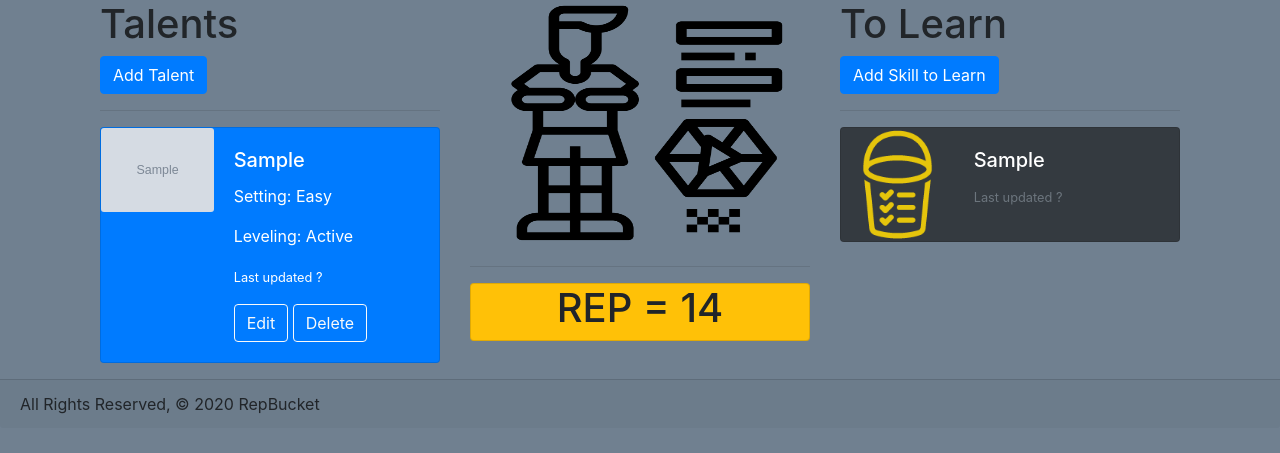
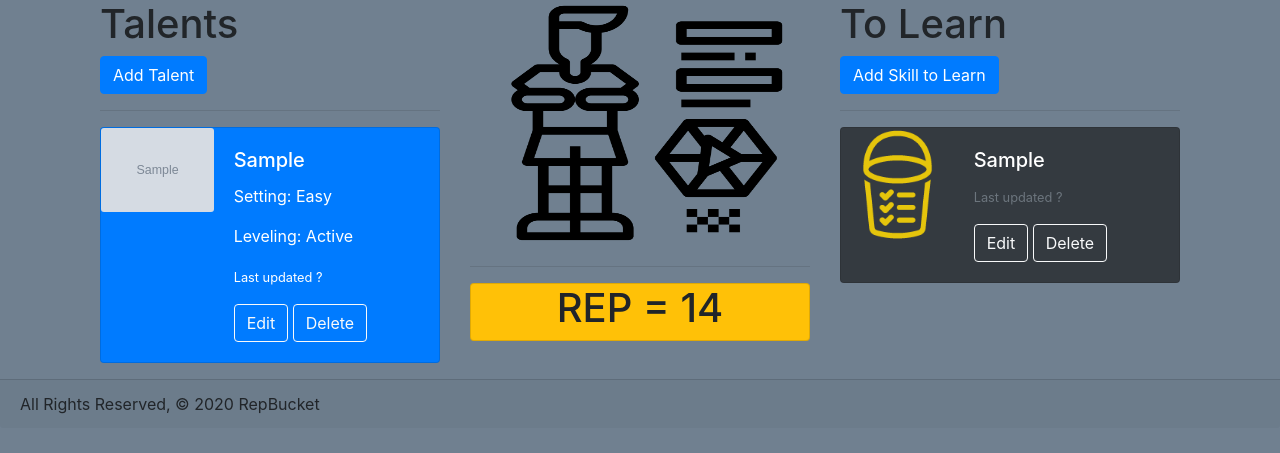
Before and after one commit to ak89mkii/Repbucket-project-04, a Django app: page /talents/ in a window 1280 px wide. Shown: the part 241-694 px from the top of the page. Run offline with Django 3.2, Linux system fonts and the light colour scheme; a user stored in the database is signed in; tables that the repository leaves empty hold one stand-in row (values such as "Sample post"); grey boxes marked "Sample" are stand-in pictures; some libraries are stand-ins or nearby versions.

```diff
--- a/main_app/templates/talents/index.html
+++ b/main_app/templates/talents/index.html
@@ -61,6 +61,8 @@
               <div class="card-body">
                 <h5 class="card-title">{{ learn.skill }}</h5>
                 <p class="card-text"><small class="text-muted">Last updated ?</small></p>
+                <a class="btn btn-outline-light" href="{% url 'learns_update' learn.id %}">Edit</a>
+                <a class="btn btn-outline-light" href="{% url 'learns_delete' learn.id %}">Delete</a>
               </div>
             </div>
           </div>
```
